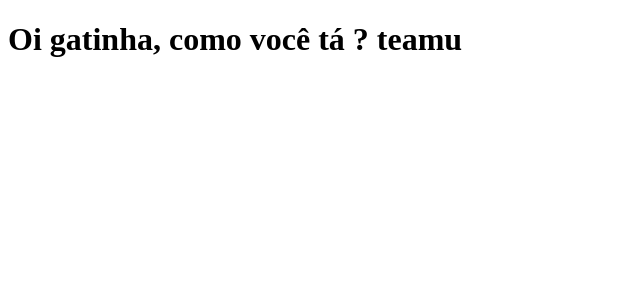
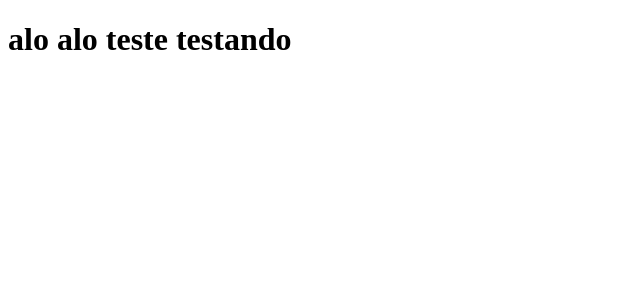
Before and after one commit to Arthurandradens/clone-tabnews, a Next.js app: page / in a window 1280 px wide. Shown: the top 300 px of the page, without its empty margins (0-640 px from the left). Built offline with nearby package versions, Linux system fonts and the light colour scheme.

Commit message:
handles database ssl connection

```diff
--- a/infra/database.js
+++ b/infra/database.js
@@ -6,6 +6,7 @@ async function query(queryObject) {
     user: process.env.POSTGRES_USER,
     database: process.env.POSTGRES_DB,
     password: process.env.POSTGRES_PASSWORD,
+    ssl:true
   });
 
   try{
--- a/pages/index.js
+++ b/pages/index.js
@@ -1,5 +1,5 @@
 function Home() {
-  return <h1>Oi gatinha, como você tá ? teamu</h1>;
+  return <h1>alo alo teste testando</h1>;
 }
 
 export default Home;
```
Also changed, not shown: 1 other file (tests, documents, lock files or other folders).
